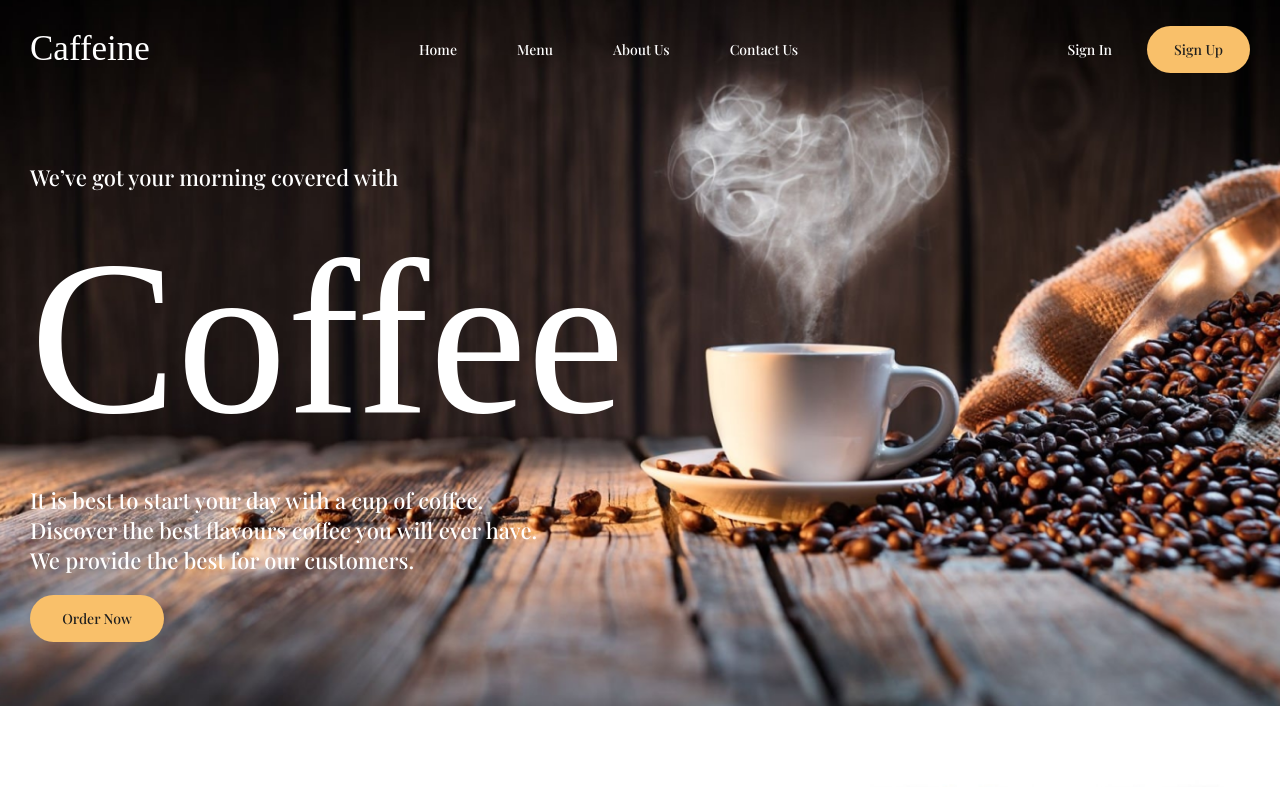
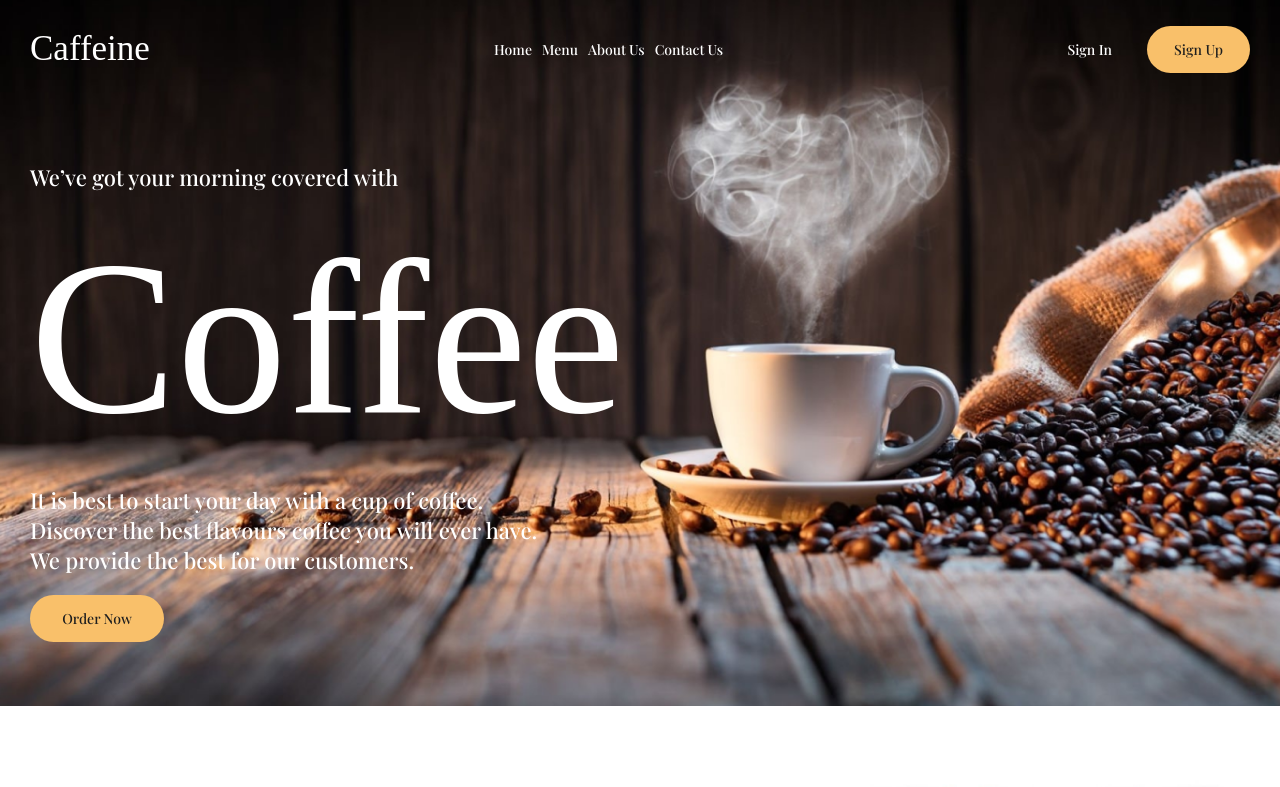
Before and after one commit to Mariklimova/caffeine, a React (Vite) app: page / in a window 1280 px wide. Shown: the top 787 px of the page. Built offline with nearby package versions, Linux system fonts and the light colour scheme; a web font is replaced by a local one.

Commit message:
added drop menu

```diff
--- a/src/components/Header/Header.tsx
+++ b/src/components/Header/Header.tsx
@@ -1,5 +1,5 @@
 import styled from 'styled-components';
-import right from './assets/icons-drop-down.jpg';
+// import right from './assets/icons-drop-down.jpg';
 import { useState } from 'react';
 
 const Wrapper = styled.div`
@@ -69,73 +69,94 @@ const Wrapper = styled.div`
     }
   }
 
-  .drop_btn {
+  ul {
+    display: flex;
+    gap: 10px;
+    list-style: none;
+  }
+
+  .drop_menu {
     display: none;
-    /* display: flex; */
     flex-direction: column;
     cursor: pointer;
-    background-color: #f9c06a;
-    padding: 16px;
-    border-radius: 24px;
 
-    .dropdown-content {
-      display: none;
-      position: absolute;
-      right: 0;
-      background-color: #f9f9f9;
-      min-width: 160px;
-      box-shadow: 0px 8px 16px 0px rgba(0, 0, 0, 0.2);
-      z-index: 1;
+    div {
+      width: 25px;
+      height: 3px;
+      background: white;
+      margin: 4px 0;
+    }
 
-      .dropdown-content p {
-        color: black;
-        padding: 12px 16px;
-        display: block;
-
-        .dropdown-content p:hover {
-          background-color: #f1f1f1;
+    @media (max-width: 700px) {
+      display: flex;
     }
   }
 
-      /* .dropdown:hover .dropdown-content {display: block;}
-    .dropdown:hover .dropbtn {background-color: #3e8e41;} */
+  .menu {
+    display: flex;
+    /* gap: 60px; */
+
+    @media (max-width: 700px) {
+      display: ${props => (props.isOpen ? 'flex' : 'none')};
+      flex-direction: column;
+      position: absolute;
+      top: 70px;
+      /* background-color: #333;  */
+      background-color: #f9c06a;
+      width: 100%;
+      left: 0;
+      padding: 20px 0;
     }
   }
 `;
+
+//       /* .dropdown-content {
+//         display: none;
+//         position: absolute;
+//         right: 0;
+//         background-color: #f9f9f9;
+//         min-width: 160px;
+//         box-shadow: 0px 8px 16px 0px rgba(0, 0, 0, 0.2);
+//         z-index: 1;
+
+//         /* .dropdown-content p {
+//           color: black;
+//           padding: 12px 16px;
+//           display: block;
+//         } */
+//       /* }  */
+//     /* } */
+
 const Header = () => {
   const nav: string[] = ['Home', 'Menu', 'About Us', 'Contact Us'];
 
   const [isOpen, setIsOpen] = useState(false);
 
-  const toggleMenu = () => {
-    setIsOpen(!isOpen);
-  };
+  const toggleMenu = () => setIsOpen(!isOpen);
 
   return (
-    <>
-      <Wrapper>
+    <Wrapper isOpen={isOpen}>
       <h1>Caffeine</h1>
-        <button className="drop_btn" onClick={toggleMenu}>
-          <img src={right} alt="" width={40} height={20} color="#f9c06a" />
-          <div className="dropdown-content">
-            {nav.map((el, i) => (
-              <p key={i}>{el}</p>
+      <div className="drop_menu" onClick={toggleMenu}>
+        <div />
+        <div />
+        <div />
+      </div>
+      <div className="navigation">
+        <ul className={`menu ${isOpen ? 'active' : ''}`}>
+          {nav.map(el => (
+            <li key={el}>
+              <p>{el}</p>
+            </li>
           ))}
+        </ul>
       </div>
-        </button>
-
-        <div className="navigation">
-          {nav.map((el, i) => (
-            <p key={i}>{el}</p>
-          ))}
-        </div>
-
       <div className="container">
         <button>Sign In</button>
         <button className="btn_active">Sign Up</button>
       </div>
     </Wrapper>
-    </>
   );
 };
+
 export default Header;
```
Lines whose indentation alone changed are shown as unchanged.
